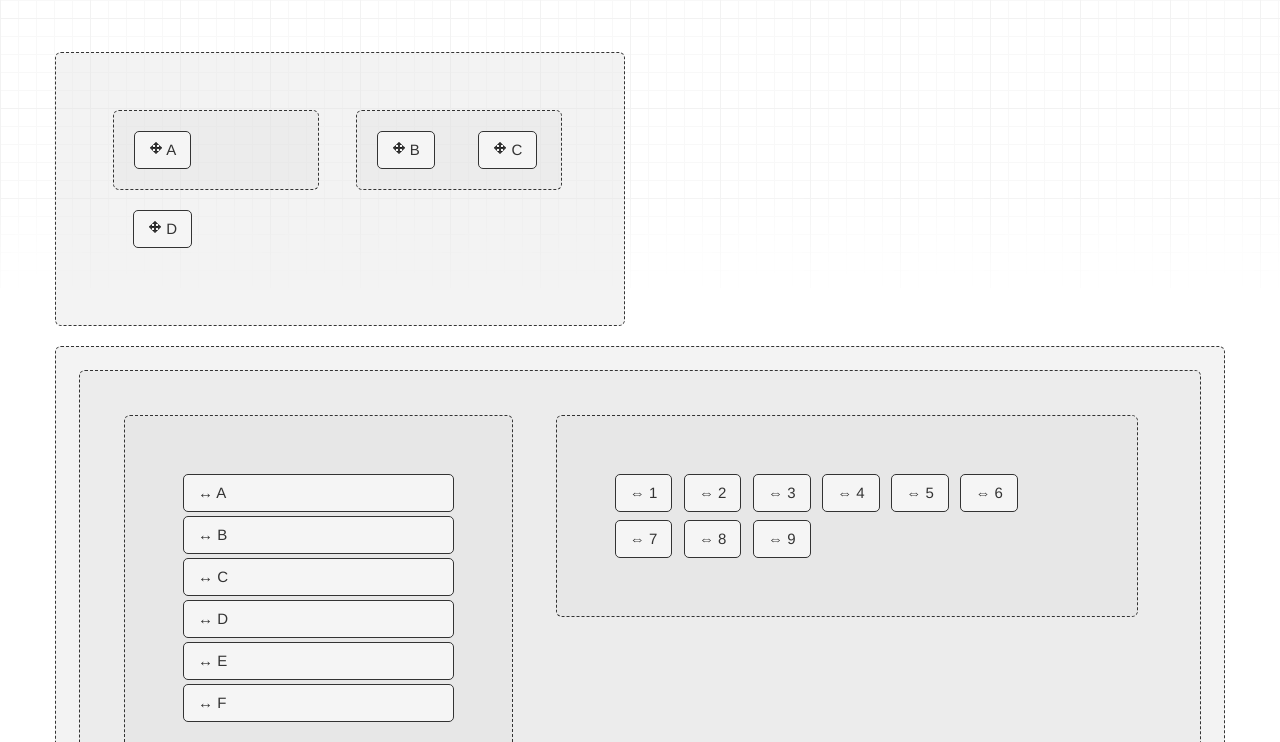
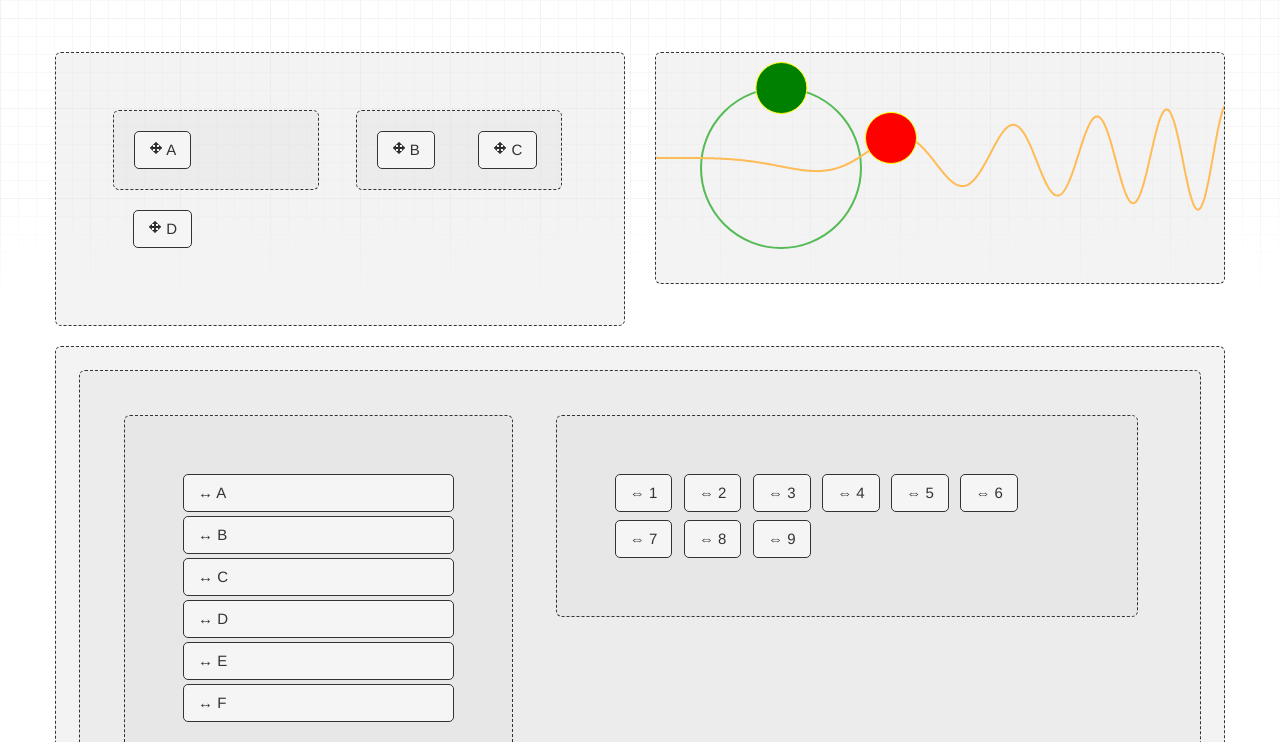
Before and after one commit to dragee/dragee, a website built with webpack: page demos/index.html in a window 1280 px wide. Shown: the part 58-800 px from the top of the page. Built offline with Linux system fonts and the light colour scheme.

Commit message:
Add bound demo and fix issue with list. Add all bound functions to index.js

```diff
--- a/demos/index.html
+++ b/demos/index.html
@@ -34,8 +34,6 @@
 </head>
 
 <body data-spy="scroll" data-target=".subnav" data-offset="0">
-
-
 <div class="navbar navbar-fixed-top">
     <div class="navbar-inner">
         <div class="container">
@@ -132,7 +130,114 @@
                     });
                 </script>
             </div>
-            <div class="span6 code-span"></div>
+            <div class="span6 demo-span">
+              <div id="DemoDraggable" class="demo-html">
+                  <div class="draggable-area">
+                     <div class="draggable draggable-b"></div>
+                     <div class="draggable draggable-a"></div>
+                     <canvas id="myCanvas" width="700" height="300"></canvas>
+                  </div>
+              </div>
+              <style>
+                canvas#myCanvas {
+                  position: absolute;
+                  top: 0;
+                  left: 0;
+                  z-index:1;
+                }
+                .draggable-area{
+                  height: 230px;
+                  position: relative;
+                  overflow: hidden;
+                  padding: 0;
+                  border: 1px dashed #333;
+                  border-radius: 6px;
+                  background-color: rgba(225, 225, 225,0.4);
+                }
+
+                .draggable-area .draggable{
+                  z-index: 2;
+                  position: relative;
+                  margin: 20px;
+                  display: inline-block;
+                  padding: 9px 14px;
+                  font-size: 15px;
+                  color: #333;
+                  cursor: move;
+                  border: 1px solid #333;
+                  border-radius: 5px;
+                  background: #f5f5f5;
+                  position: relative;
+                }
+
+                .draggable-area .draggable-a,
+                .draggable-area .draggable-b {
+                  border-radius: 30px;
+                  padding: 0;
+                  width: 50px;
+                  height: 50px;
+                  background: green;
+                  border: 1px solid yellow;
+                }
+
+                .draggable-area .draggable-b {
+                  background: red;
+                }
+
+                .draggable-area .draggable.active{
+                  z-index: 2;
+                }
+              </style>
+              <script>
+                  window.addEventListener("load", function(){
+                      var draggableArea = document.querySelector(".draggable-area"),
+                          draggableAElement = draggableArea.querySelector(".draggable-a"),
+                          draggableBElement = draggableArea.querySelector(".draggable-b"),
+                          draggableRadius = 25;
+
+                      new Dragee.Draggable(draggableAElement, {
+                          bound: Dragee.bound.toCircle(new Dragee.Point(100, 90), 80),
+                          position: new Dragee.Point(100, 10)
+                      });
+
+                      function calculusFx(x) {
+                          x = x/100;
+                          return x * Math.sin(x * x) * 10 + 80;
+                      }
+
+                      function calculusBound(point, size){
+                          var retPoint = point.clone();
+                          retPoint.y = calculusFx(point.x);
+                          return retPoint;
+                      }
+
+                      new Dragee.Draggable(draggableBElement, {
+                          bound: calculusBound,
+                          position: new Dragee.Point(210, calculusFx(210))
+                      });
+
+                      var canvas = document.getElementById("myCanvas");
+                      var context = canvas.getContext("2d");
+
+                      context.lineWidth = 2;
+                      context.strokeStyle = '#55bb55';
+                      context.beginPath();
+                      context.arc(100 + draggableRadius, 90 + draggableRadius, 80, 0, 2 * Math.PI);
+                      context.stroke();
+                      context.closePath()
+                      context.moveTo(-1, 0);
+
+                      context.strokeStyle = '#ffbb55';
+                      context.beginPath();
+                      var x, y;
+                      for(x=-26; x<=726; x+=1){
+                       y = calculusFx(x) + draggableRadius;
+                       context.lineTo(x + draggableRadius, y);
+                      }
+                      context.stroke();
+                  });
+              </script>
+            </div>
         </div>
     </section>
 
@@ -405,11 +510,7 @@
                     });
                 </script>
             </div>
-        </div>
-    </section>
 
-    <section id="TargetAdvanced" >
-        <div class="row demo-row">
             <div class="span6 demo-span">
                 <div id="DemoTargetB" class="demo-html">
                   <div class="area area-a">
@@ -669,24 +770,7 @@
     </section>
 </div>
 
-<script id="codeViewTemplate" type="text/template">
-    <ul class="nav nav-tabs">
-        <li class="active"><a href="#tab_{{id}}_html" data-toggle="tab">html</a></li>
-        <li><a href="#tab_{{id}}_css" data-toggle="tab">css</a></li>
-        <li><a href="#tab_{{id}}_js" data-toggle="tab">js</a></li>
-    </ul>
-    <div class="tab-content">
-        <div class="tab-pane active" id="tab_{{id}}_html">
-            <pre class="prettyprint linenums">{{html}}</pre>
-        </div>
-        <div class="tab-pane" id="tab_{{id}}_css">
-            <pre class="prettyprint linenums">{{css}}</pre>
-        </div>
-        <div class="tab-pane" id="tab_{{id}}_js">
-            <pre class="prettyprint linenums">{{js}}</pre>
-        </div>
-    </div>
-</script>
+
 <!-- bootstrap -->
 <script type="text/javascript" src="http://platform.twitter.com/widgets.js"></script>
 <script src="bootstrap/js/jquery.js"></script>
--- a/src/draggable.js
+++ b/src/draggable.js
@@ -139,7 +139,8 @@ class Draggable {
     this._transformPosition = point
 
     let transform = this.element.style[transformProperty]
-    let translateCss = ' translate3d(' + point.x + 'px,' + point.y + 'px, 0px)'
+    const z = this.isDragging ? 1 : 0
+    let translateCss = ` translate3d(${point.x}px, ${point.y}px, ${z}px)`
 
     const ua = window.navigator.userAgent
     const msie = ua.indexOf('MSIE ')
--- a/src/index.js
+++ b/src/index.js
@@ -10,6 +10,25 @@ import { Spider } from './spider'
 import { ArcSlider } from './arcslider'
 import { Chart } from './chart'
 import { listSwitcherFactory, ListSwitcher } from './listswitcher'
+import {
+  boundToRectangle,
+  boundToElement,
+  boundToLineX,
+  boundToLineY,
+  boundToLine,
+  boundToCircle,
+  boundToArc
+} from './bound'
+
+const bound = {
+  toRectangle: boundToRectangle,
+  toElement: boundToElement,
+  toLineX: boundToLineX,
+  toLineY: boundToLineY,
+  toLine: boundToLine,
+  toCircle: boundToCircle,
+  toArc: boundToArc
+}
 
 export { Draggable,
   Point, Rectangle, Geometry,
@@ -21,5 +40,6 @@ export { Draggable,
   Spider,
   ArcSlider,
   Chart,
-  listSwitcherFactory, ListSwitcher
+  listSwitcherFactory, ListSwitcher,
+  bound
 }
--- a/src/list.js
+++ b/src/list.js
@@ -1,4 +1,4 @@
-import removeItem from 'remove-array-items'
+import removeItem from './utils/remove-array-item'
 import Event from './event'
 import { Geometry } from './geometry'
 import { Draggable } from './draggable'
```
Also changed, not shown: dist/arcslider.bundle.js, dist/chart.bundle.js, dist/draggable.bundle.js, dist/index.bundle.js, dist/list.bundle.js, dist/listswitcher.bundle.js, dist/sortable.bundle.js, dist/spider.bundle.js.
